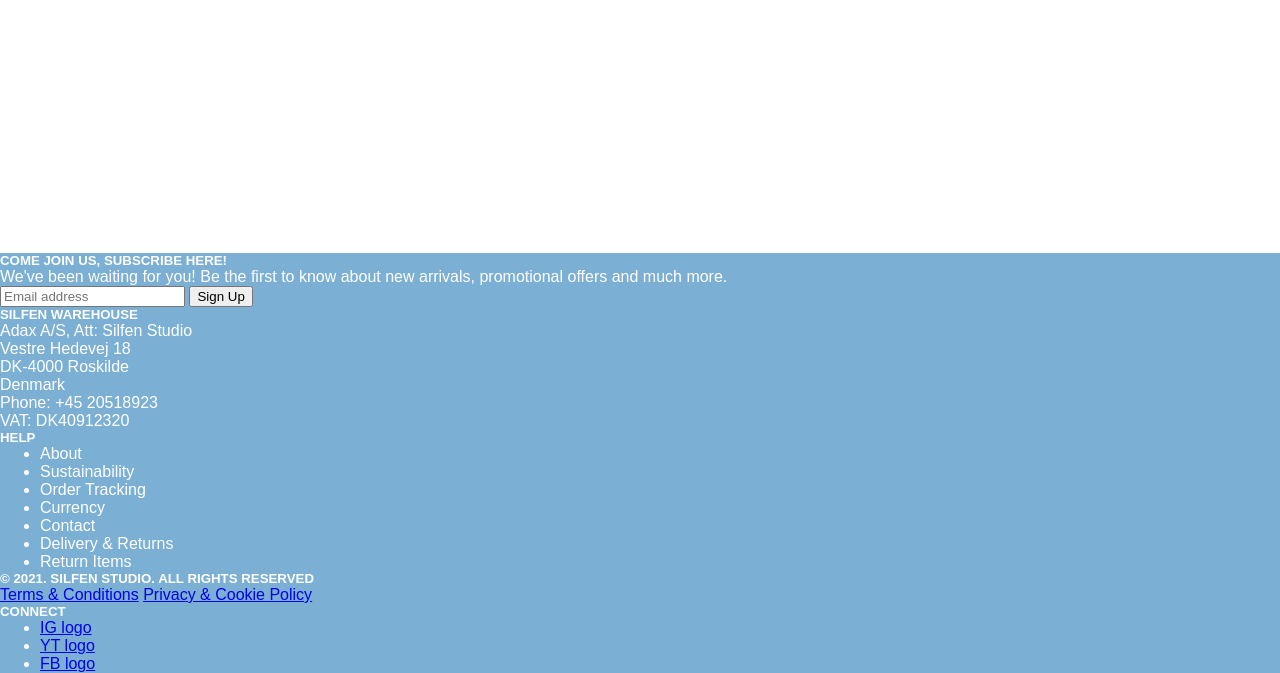
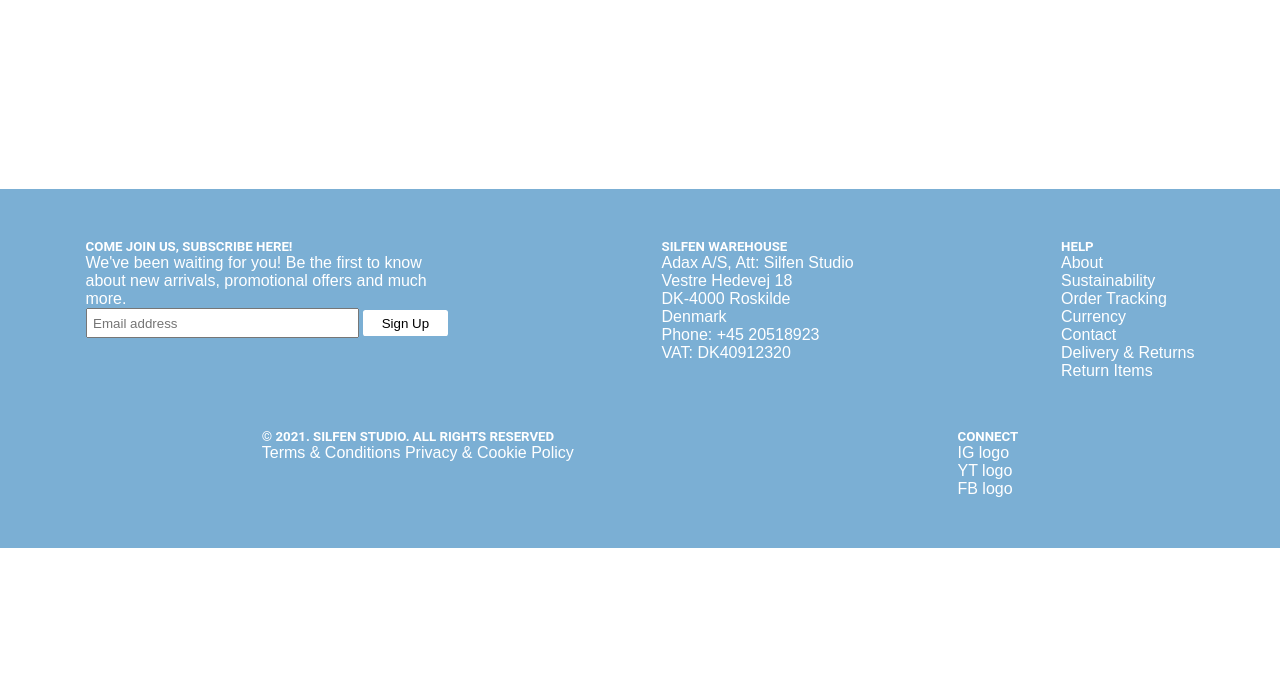
Before and after one commit to TessNJ/Silfen-Site, a plain HTML site: page list-vew.html in a window 1280 px wide. Shown: the part 168-841 px from the top of the page. After the commit the page ends 800 px from the top, so only its background shows below. Drawn offline with Linux system fonts and the light colour scheme; no server answers.

Commit message:
more styling

```diff
--- a/css/style.css
+++ b/css/style.css
@@ -27,6 +27,36 @@ footer {
   margin-top: 15%;
   font-family: var(--primary-font);
   color: var(--secondary-font-colour);
+  padding: 2vw;
+}
+footer section {
+  display: flex;
+  gap: 10%;
+}
+footer ul {
+  list-style: none;
+  padding-left: 0;
+}
+footer div {
+  padding: 2%;
+}
+footer a {
+  text-decoration: none;
+  color: var(--secondary-font-colour);
+}
+footer form input {
+  width: 70%;
+  padding: 1.5%;
+}
+footer form button {
+  width: 23%;
+  background-color: var(--secondary-font-colour);
+  border-radius: 0.2vw;
+  border: none;
+  padding: 1.5%;
+}
+footer h5 {
+  font-family: var(--secondary-font);
 }
 
 /*Sustainability general*/
@@ -48,6 +78,11 @@ footer {
   font-weight: 500;
   padding: 5% 0%;
 }
+
+#shop-main a {
+  text-decoration: none;
+  color: var(--primary-font-colour);
+}
 .colours span {
   background-color: lightblue;
 }
@@ -56,9 +91,8 @@ footer {
 }
 .shop-list {
   display: grid;
-  row-gap: 10%;
-  column-gap: 2%;
-  padding-bottom: 5%;
+  margin-bottom: 10%;
+  row-gap: 3vw;
 }
 .singular-item img {
   max-width: 100%;
@@ -76,10 +110,6 @@ footer {
   border: solid rgb(246, 246, 246) 4px;
 }
 
-/* .img-hover:after:hover {
-  content:;
-} */
-
 /*Product general*/
 
 /*Responsive*/
@@ -88,7 +118,23 @@ footer {
     grid-template-columns: repeat(auto-fill, 300px);
     justify-content: space-around;
   }
+  footer section {
+    flex-direction: row;
+    flex-wrap: wrap;
+    justify-content: space-evenly;
+  }
+  footer section div {
+    max-width: 90%;
+    align-self: center;
+  }
   @media screen and (min-width: 768px) {
+    footer section {
+      flex-wrap: nowrap;
+    }
+    footer section div {
+      max-width: 30%;
+      align-self: flex-start;
+    }
   }
   @media screen and (min-width: 1101px) {
   }
--- a/list-vew.html
+++ b/list-vew.html
@@ -60,13 +60,13 @@
         <div>
           <h5>HELP</h5>
           <ul>
-            <li>About</li>
-            <li>Sustainability</li>
-            <li>Order Tracking</li>
-            <li>Currency</li>
-            <li>Contact</li>
-            <li>Delivery & Returns</li>
-            <li>Return Items</li>
+            <li><a href="#">About</a></li>
+            <li><a href="#">Sustainability</a></li>
+            <li><a href="#">Order Tracking</a></li>
+            <li><a href="#">Currency</a></li>
+            <li><a href="#">Contact</a></li>
+            <li><a href="#">Delivery & Returns</a></li>
+            <li><a href="#">Return Items</a></li>
           </ul>
         </div>
       </section>
```
